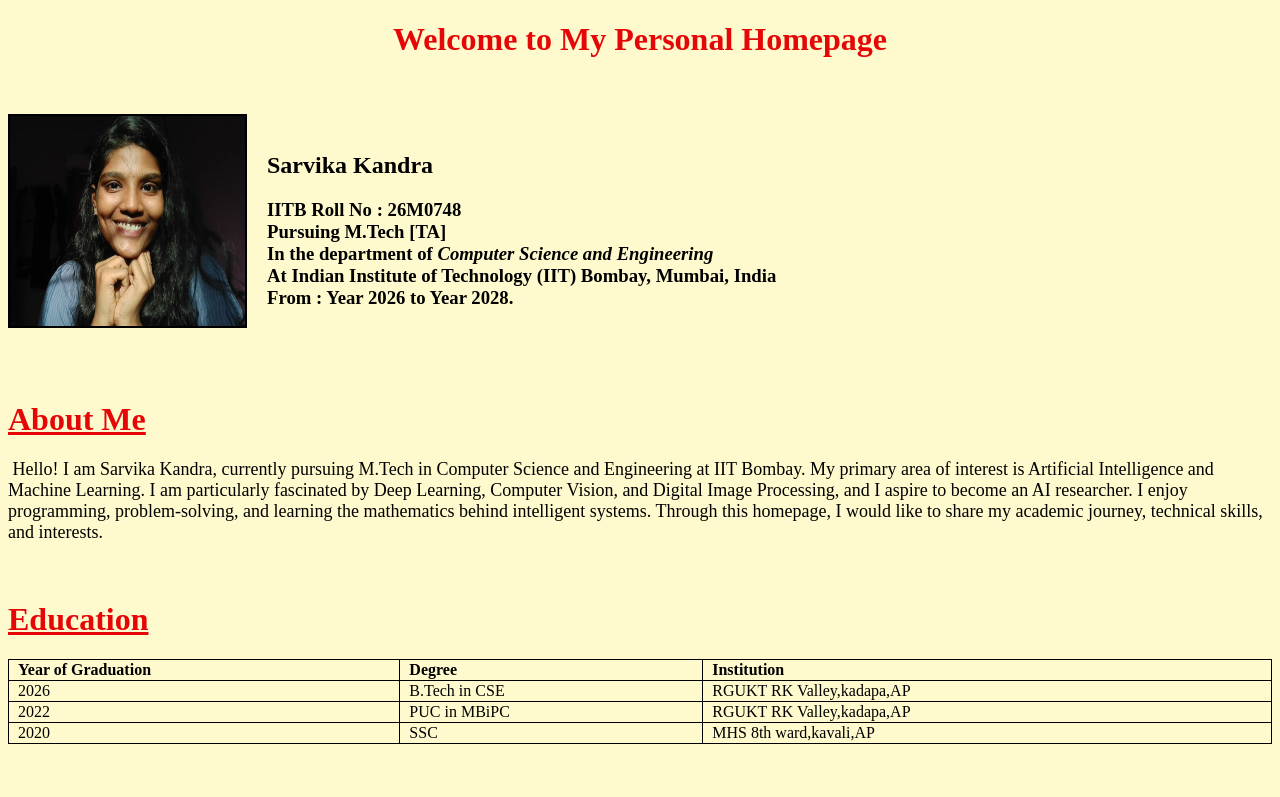
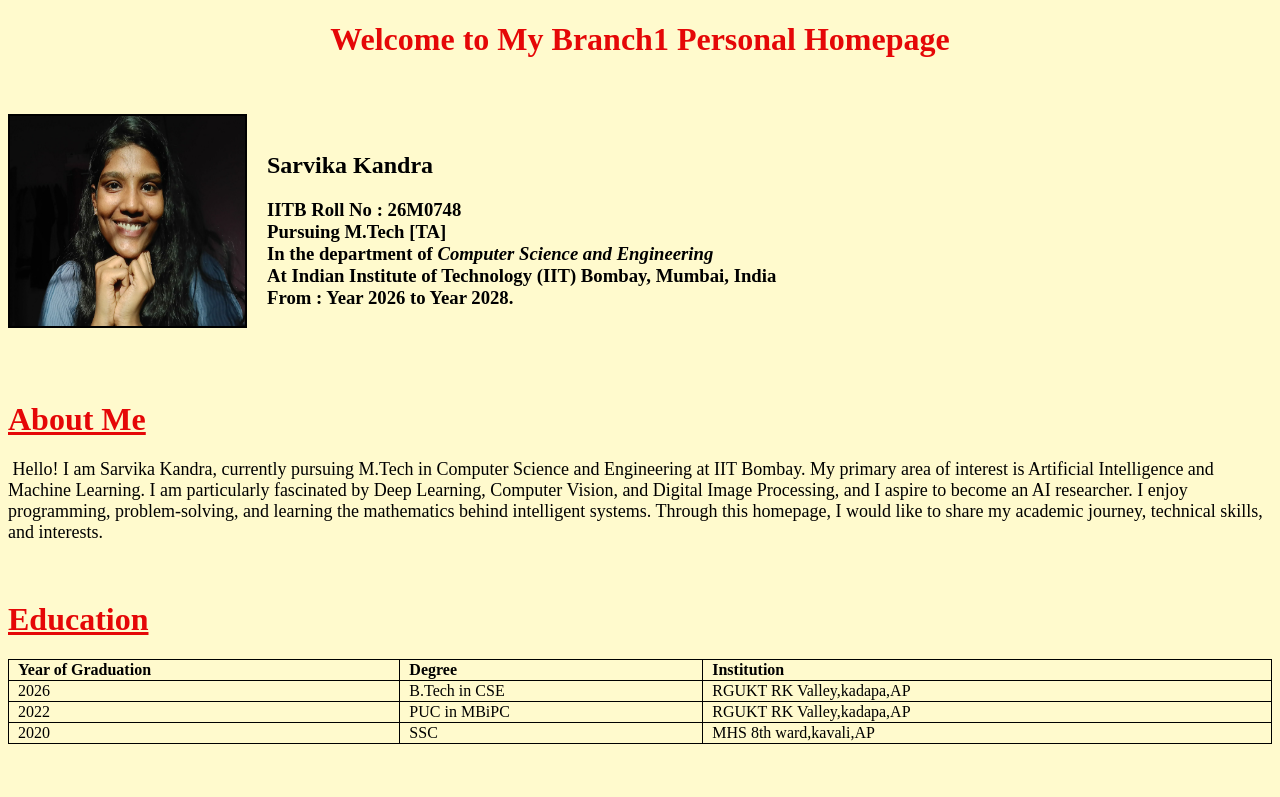
Before and after one commit to Sarvika999/My-HTML-Website, a plain HTML site: page index.html in a window 1280 px wide. Shown: the top 797 px of the page. Drawn offline with Linux system fonts and the light colour scheme.

Commit message:
Third Commit -- Created and modified on Branch1

```diff
--- a/index.html
+++ b/index.html
@@ -28,7 +28,7 @@
     </head>
     <body style="background-color:lemonchiffon">
 
-        <h1 class="center-text heading-red">Welcome to My Personal Homepage</h1>
+        <h1 class="center-text heading-red">Welcome to My Branch1 Personal Homepage</h1>
 
         <p> &nbsp; </p>
 
```
